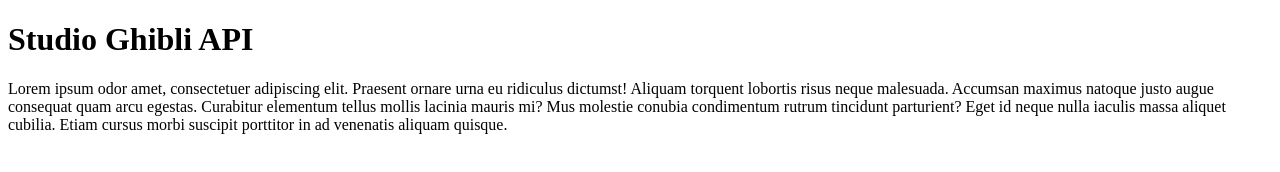
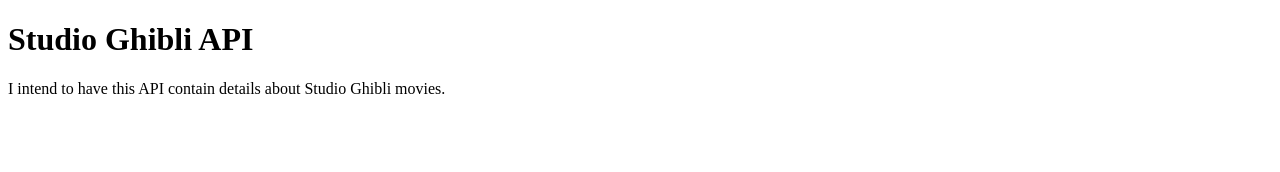
Before and after one commit to JDSwan11995/movie_api, a plain HTML site: page index.html in a window 1280 px wide. Drawn offline with Linux system fonts and the light colour scheme.

Commit message:
altered the paragraph for the index

```diff
--- a/index.html
+++ b/index.html
@@ -10,11 +10,7 @@
 <body>
     <h1>Studio Ghibli API</h1>
     <p>
-        Lorem ipsum odor amet, consectetuer adipiscing elit. Praesent ornare urna eu ridiculus dictumst! Aliquam
-        torquent lobortis risus neque malesuada. Accumsan maximus natoque justo augue consequat quam arcu egestas.
-        Curabitur elementum tellus mollis lacinia mauris mi? Mus molestie conubia condimentum rutrum tincidunt
-        parturient? Eget id neque nulla iaculis massa aliquet cubilia. Etiam cursus morbi suscipit porttitor in ad
-        venenatis aliquam quisque.
+        I intend to have this API contain details about Studio Ghibli movies.
     </p>
 </body>
 
--- /dev/null
+++ b/log.txt
@@ -0,0 +1,3 @@
+URL: //nTimestamp: Sat Oct 12 2024 15:18:58 GMT-0500 (Central Daylight Time)
+
+URL: /favicon.ico/nTimestamp: Sat Oct 12 2024 15:18:58 GMT-0500 (Central Daylight Time)
```
